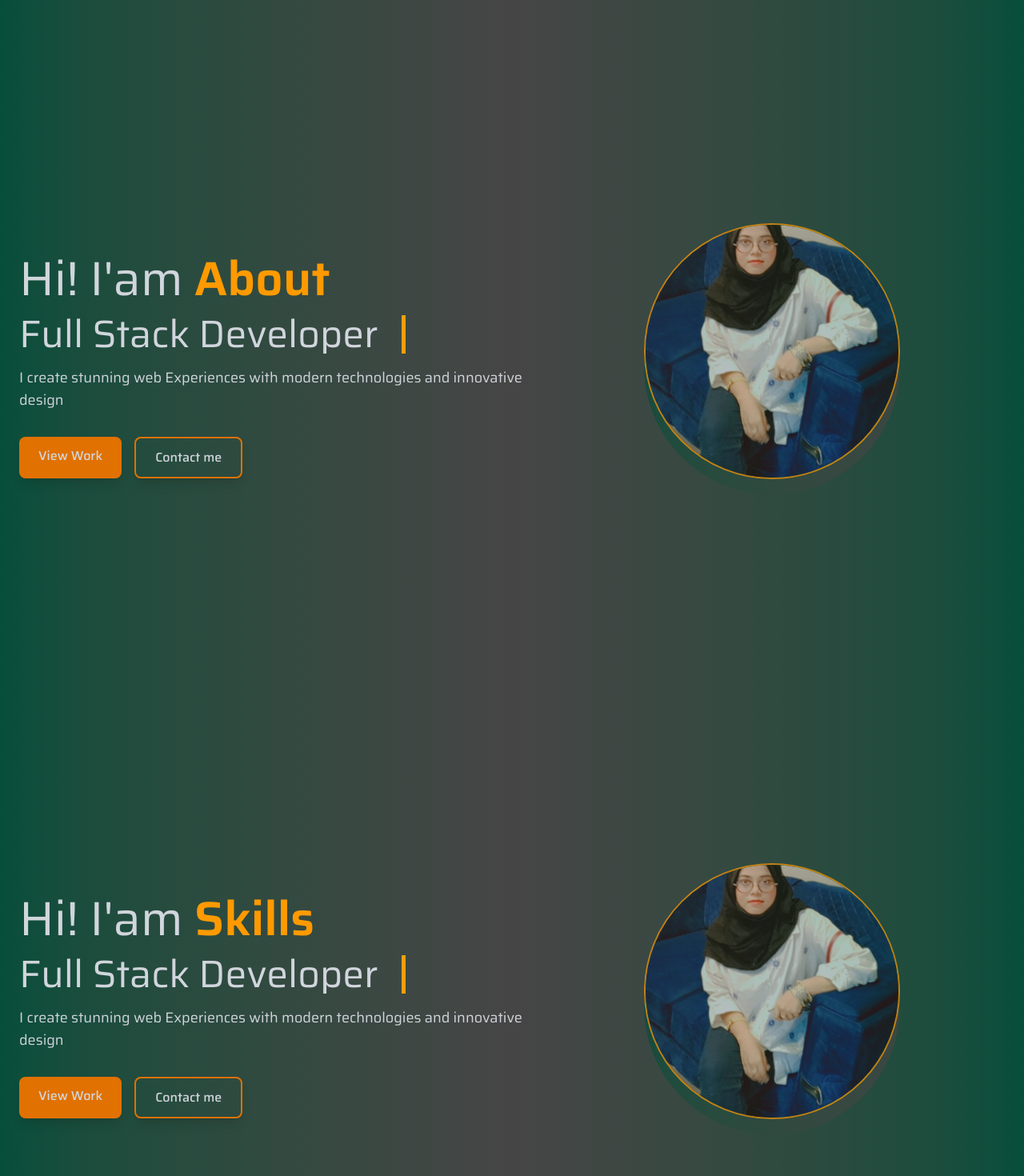
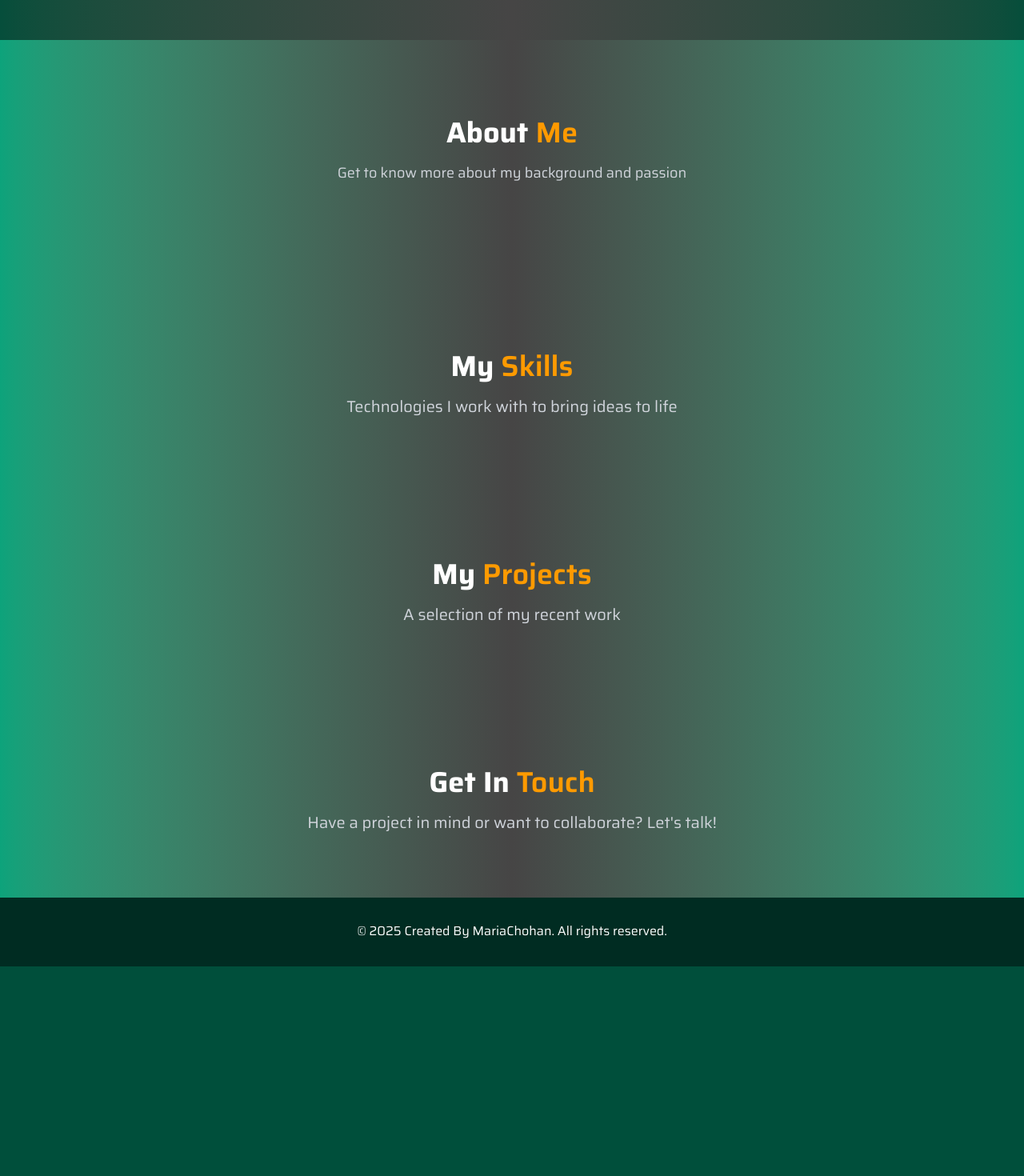
Before and after one commit to MariaAhmedChohan/Maria-Chohan-Portfolio, a React (Vite) app: page / in a window 1280 px wide. Shown: the part 800-2270 px from the top of the page at 80% size. After the commit the page ends 2008 px from the top, so only its background shows below. Built offline with nearby package versions, Linux system fonts and the light colour scheme.

Commit message:
add files

```diff
--- a/src/App.jsx
+++ b/src/App.jsx
@@ -2,6 +2,7 @@ import React from 'react'
 import { Routes, Route } from 'react-router-dom'
 import Home from './pages/Home'
 import Navbar from './components/Navbar'
+import Footer from './components/Footer'
 
 const App = () => {
   return (
@@ -9,9 +10,8 @@ const App = () => {
       <Navbar />
       <Routes>
         <Route path='/' element= {<Home/>}/>
-
-
       </Routes>
+      <Footer />
 
     </div>
   )
--- a/src/components/About.jsx
+++ b/src/components/About.jsx
@@ -4,30 +4,45 @@ import { motion } from 'framer-motion'
 const About = () => {
   return (
     <div>
-      <motion.div
+      {/* <motion.div
 
                       initial={{opacity:4, y:50}}
                       WhileInView={{opacity:1, y:0}}
                       transition={{duration:0.6, ease:'easeOut'}}
                       viewport={{once: true}}
                       id='about'
-                      className='min-h-screen items-center flex pt-20 pb-16 bg-linear-to-r from-[#064E3B] via-[#464545] to-[#064E3B]'
+                      className='py-20 bg-linear-to-r from-[#0da37b] via-[#464545] to-[#0da37b]'
                       >
                           <div className='container mx-auto px-6 flex flex-col md:flex-row items-center justify-between'>
                             {/* Left Side */}
-                              <div className='md:1/2 mb-10 md:mb-0'>
-                                  <h1 className='text-4xl md:text-6xl font bold mb-4'>Hi! I'am <span className='text-amber-500 font-semibold'>About</span>
+                              {/* <div className='container mx-0 px-6 text-center'>
+                                  <h1 className='text-4xl font-bold text-white mb-4 mt-4'>About <span className='text-amber-500 font-semibold'>Me</span>
                                   </h1>
-                                  <h2 className='text-5xl md:4xl font:bold mb-4 typewriter'>Full Stack Developer</h2>
-                                  <p className='text-lg text-gray-300 mb-8'>I create stunning web Experiences with modern technologies and innovative design</p>
-                                  <div className='flex space-x-4'>
-                                    <a href="#projects" className='px-6 py-3 bg-amber-600 rounded-lg font-medium bor shadow-lg hover:bg-amber-400 transition duration-300'>View Work</a>
-                                    <a href="#contact" className='px-6 py-3 border-2 border-amber-600 rounded-lg font-medium shadow-lg  hover:bg-amber-400 transition decoration-amber-300'>Contact me</a>
+                                  <p className='text-xl'>Get to know more about my background and passion</p>
                                   </div>
+                    </div>
+                   </motion.div> */}
+
+           <motion.div
+                   initial={{opacity:4, y:50}}
+                   WhileInView={{opacity:1, y:0}}
+                   transition={{duration:0.6, ease:'easeOut'}}
+                   viewport={{once: true}}
+                   id='about'
+                  className='py-20 bg-linear-to-r from-[#0da37b] via-[#464545] to-[#0da37b]'
+                      >
+                          <div className='container mx-auto px-6 flex flex-col md:flex-row items-center justify-between'>
+                            {/* Left Side */}
+                            <div className='container mx-0 px-6 text-center'>
+                                  <h1 className='text-4xl font-bold text-white mb-4 mt-4'>About <span className='text-amber-500 font-semibold'>Me</span>
+                                  </h1>
+
+                               <p className='text-lg text-gray-300 mb-8'>Get to know more about my background and passion</p>
+
                            </div>
 
                         {/* Right Side */}
-                          <div className='md:w-1/2 flex justify-center'>
+                       {/* <div className='md:w-1/2 flex justify-center'>
                              <div className='relative w-64 h-64 md:w-80 md:h-80'>
                                    <div className='absolute inset-0 rounded-full bg-linear-to-r from-[#064E3B] to-[#464545] opacity-70'>
                                    <motion.img
@@ -41,11 +56,9 @@ const About = () => {
                                    src={'/src/assets/maria.jpeg'} alt="profile" />
                                    </div>
                              </div>
-                          </div>
+                       </div>  */}
                  </div>
                 </motion.div>
-
-
 
            </div>
   )
--- a/src/components/Contact.jsx
+++ b/src/components/Contact.jsx
@@ -10,37 +10,15 @@ const Contact = () => {
                      transition={{duration:0.6, ease:'easeOut'}}
                      viewport={{once: true}}
                      id='contact'
-                     className='min-h-screen items-center flex pt-20 pb-16 bg-linear-to-r from-[#064E3B] via-[#464545] to-[#064E3B]'
-                     >
-                         <div className='container mx-auto px-6 flex flex-col md:flex-row items-center justify-between'>
-                           {/* Left Side */}
-                             <div className='md:1/2 mb-10 md:mb-0'>
-                                 <h1 className='text-4xl md:text-6xl font bold mb-4'>Hi! I'am <span className='text-amber-500 font-semibold'>Contact</span>
-                                 </h1>
-                                 <h2 className='text-5xl md:4xl font:bold mb-4 typewriter'>Full Stack Developer</h2>
-                                 <p className='text-lg text-gray-300 mb-8'>I create stunning web Experiences with modern technologies and innovative design</p>
-                                 <div className='flex space-x-4'>
-                                   <a href="#projects" className='px-6 py-3 bg-amber-600 rounded-lg font-medium bor shadow-lg hover:bg-amber-400 transition duration-300'>View Work</a>
-                                   <a href="#contact" className='px-6 py-3 border-2 border-amber-600 rounded-lg font-medium shadow-lg  hover:bg-amber-400 transition decoration-amber-300'>Contact me</a>
-                                 </div>
-                             </div>
-
-                          {/* Right Side */}
-                         <div className='md:w-1/2 flex justify-center'>
-                               <div className='relative w-64 h-64 md:w-80 md:h-80'>
-                                     <div className='absolute inset-0 rounded-full bg-linear-to-r from-[#064E3B] to-[#464545] opacity-70'>
-                                     <motion.img
-                                      animate={{ y: [0, -20, 0] }}
-                                      transition={{duration: 4,
-                                       repeat: Infinity,
-                                       repeatType: 'loop',
-                                       ease: 'easeInOut'
-                                      }}
-                                     className='relative rounded-full w-64 h-64  border-amber-500 border-2  md:w-80 md:h-80 object-cover z-10 animate-float'
-                                     src={'/src/assets/maria.jpeg'} alt="profile" />
-                                     </div>
-                               </div>
-                         </div>
+                    className='py-20 bg-linear-to-r from-[#0da37b] via-[#464545] to-[#0da37b]'
+                      >
+                          <div className='container mx-auto px-6 flex flex-col md:flex-row items-center justify-between'>
+                            {/* Left Side */}
+                              <div className='container mx-0 px-6 text-center'>
+                                  <h1 className='text-4xl font-bold text-white mb-4 mt-4'>Get In <span className='text-amber-500 font-semibold'>Touch</span>
+                                  </h1>
+                                  <p className='text-xl'>Have a project in mind or want to collaborate? Let's talk!</p>
+                                  </div>
                    </div>
                   </motion.div>
 
--- /dev/null
+++ b/src/components/Footer.jsx
@@ -0,0 +1,14 @@
+import React from 'react'
+
+const Footer = () => {
+  return (
+    <div className='py-8  bg-emerald-950'>
+        <div className='container mx-auto px-6 text-center mt-12'>
+            <p className=' text-white'>© 2025 Created By MariaChohan. All rights reserved.</p>
+        </div>
+
+    </div>
+  )
+}
+
+export default Footer
--- a/src/components/Projects.jsx
+++ b/src/components/Projects.jsx
@@ -10,37 +10,15 @@ const Projects = () => {
                      transition={{duration:0.6, ease:'easeOut'}}
                      viewport={{once: true}}
                      id='projects'
-                     className='min-h-screen items-center flex pt-20 pb-16 bg-linear-to-r from-[#064E3B] via-[#464545] to-[#064E3B]'
-                     >
-                         <div className='container mx-auto px-6 flex flex-col md:flex-row items-center justify-between'>
-                           {/* Left Side */}
-                             <div className='md:1/2 mb-10 md:mb-0'>
-                                 <h1 className='text-4xl md:text-6xl font bold mb-4'>Hi! I'am <span className='text-amber-500 font-semibold'>Projects</span>
-                                 </h1>
-                                 <h2 className='text-5xl md:4xl font:bold mb-4 typewriter'>Full Stack Developer</h2>
-                                 <p className='text-lg text-gray-300 mb-8'>I create stunning web Experiences with modern technologies and innovative design</p>
-                                 <div className='flex space-x-4'>
-                                   <a href="#projects" className='px-6 py-3 bg-amber-600 rounded-lg font-medium bor shadow-lg hover:bg-amber-400 transition duration-300'>View Work</a>
-                                   <a href="#contact" className='px-6 py-3 border-2 border-amber-600 rounded-lg font-medium shadow-lg  hover:bg-amber-400 transition decoration-amber-300'>Contact me</a>
-                                 </div>
-                             </div>
-
-                          {/* Right Side */}
-                         <div className='md:w-1/2 flex justify-center'>
-                               <div className='relative w-64 h-64 md:w-80 md:h-80'>
-                                     <div className='absolute inset-0 rounded-full bg-linear-to-r from-[#064E3B] to-[#464545] opacity-70'>
-                                     <motion.img
-                                      animate={{ y: [0, -20, 0] }}
-                                      transition={{duration: 4,
-                                       repeat: Infinity,
-                                       repeatType: 'loop',
-                                       ease: 'easeInOut'
-                                      }}
-                                     className='relative rounded-full w-64 h-64  border-amber-500 border-2  md:w-80 md:h-80 object-cover z-10 animate-float'
-                                     src={'/src/assets/maria.jpeg'} alt="profile" />
-                                     </div>
-                               </div>
-                         </div>
+                     className='py-20 bg-linear-to-r from-[#0da37b] via-[#464545] to-[#0da37b]'
+                      >
+                          <div className='container mx-auto px-6 flex flex-col md:flex-row items-center justify-between'>
+                            {/* Left Side */}
+                              <div className='container mx-0 px-6 text-center'>
+                                  <h1 className='text-4xl font-bold text-white mb-4 mt-4'>My <span className='text-amber-500 font-semibold'>Projects</span>
+                                  </h1>
+                                  <p className='text-xl'>A selection of my recent work</p>
+                                  </div>
                    </div>
                   </motion.div>
 
--- a/src/components/Skills.jsx
+++ b/src/components/Skills.jsx
@@ -11,37 +11,15 @@ const Skills = () => {
         transition={{duration:0.6, ease:'easeOut'}}
         viewport={{once: true}}
         id='skills'
-        className='min-h-screen items-center flex pt-20 pb-16 bg-linear-to-r from-[#064E3B] via-[#464545] to-[#064E3B]'
-        >
-            <div className='container mx-auto px-6 flex flex-col md:flex-row items-center justify-between'>
-              {/* Left Side */}
-                <div className='md:1/2 mb-10 md:mb-0'>
-                    <h1 className='text-4xl md:text-6xl font bold mb-4'>Hi! I'am <span className='text-amber-500 font-semibold'>Skills</span>
-                    </h1>
-                    <h2 className='text-5xl md:4xl font:bold mb-4 typewriter'>Full Stack Developer</h2>
-                    <p className='text-lg text-gray-300 mb-8'>I create stunning web Experiences with modern technologies and innovative design</p>
-                    <div className='flex space-x-4'>
-                      <a href="#projects" className='px-6 py-3 bg-amber-600 rounded-lg font-medium bor shadow-lg hover:bg-amber-400 transition duration-300'>View Work</a>
-                      <a href="#contact" className='px-6 py-3 border-2 border-amber-600 rounded-lg font-medium shadow-lg  hover:bg-amber-400 transition decoration-amber-300'>Contact me</a>
-                    </div>
-                </div>
-
-             {/* Right Side */}
-            <div className='md:w-1/2 flex justify-center'>
-                  <div className='relative w-64 h-64 md:w-80 md:h-80'>
-                        <div className='absolute inset-0 rounded-full bg-linear-to-r from-[#064E3B] to-[#464545] opacity-70'>
-                        <motion.img
-                         animate={{ y: [0, -20, 0] }}
-                         transition={{duration: 4,
-                          repeat: Infinity,
-                          repeatType: 'loop',
-                          ease: 'easeInOut'
-                         }}
-                        className='relative rounded-full w-64 h-64  border-amber-500 border-2  md:w-80 md:h-80 object-cover z-10 animate-float'
-                        src={'/src/assets/maria.jpeg'} alt="profile" />
-                        </div>
-                  </div>
-            </div>
+        className='py-20 bg-linear-to-r from-[#0da37b] via-[#464545] to-[#0da37b]'
+                      >
+                          <div className='container mx-auto px-6 flex flex-col md:flex-row items-center justify-between'>
+                            {/* Left Side */}
+                              <div className='container mx-0 px-6 text-center'>
+                                  <h1 className='text-4xl font-bold text-white mb-4 mt-4'>My <span className='text-amber-500 font-semibold'>Skills</span>
+                                  </h1>
+                                  <p className='text-xl'>Technologies I work with to bring ideas to life</p>
+                                  </div>
       </div>
      </motion.div>
 
```
Lines whose indentation alone changed are shown as unchanged.
